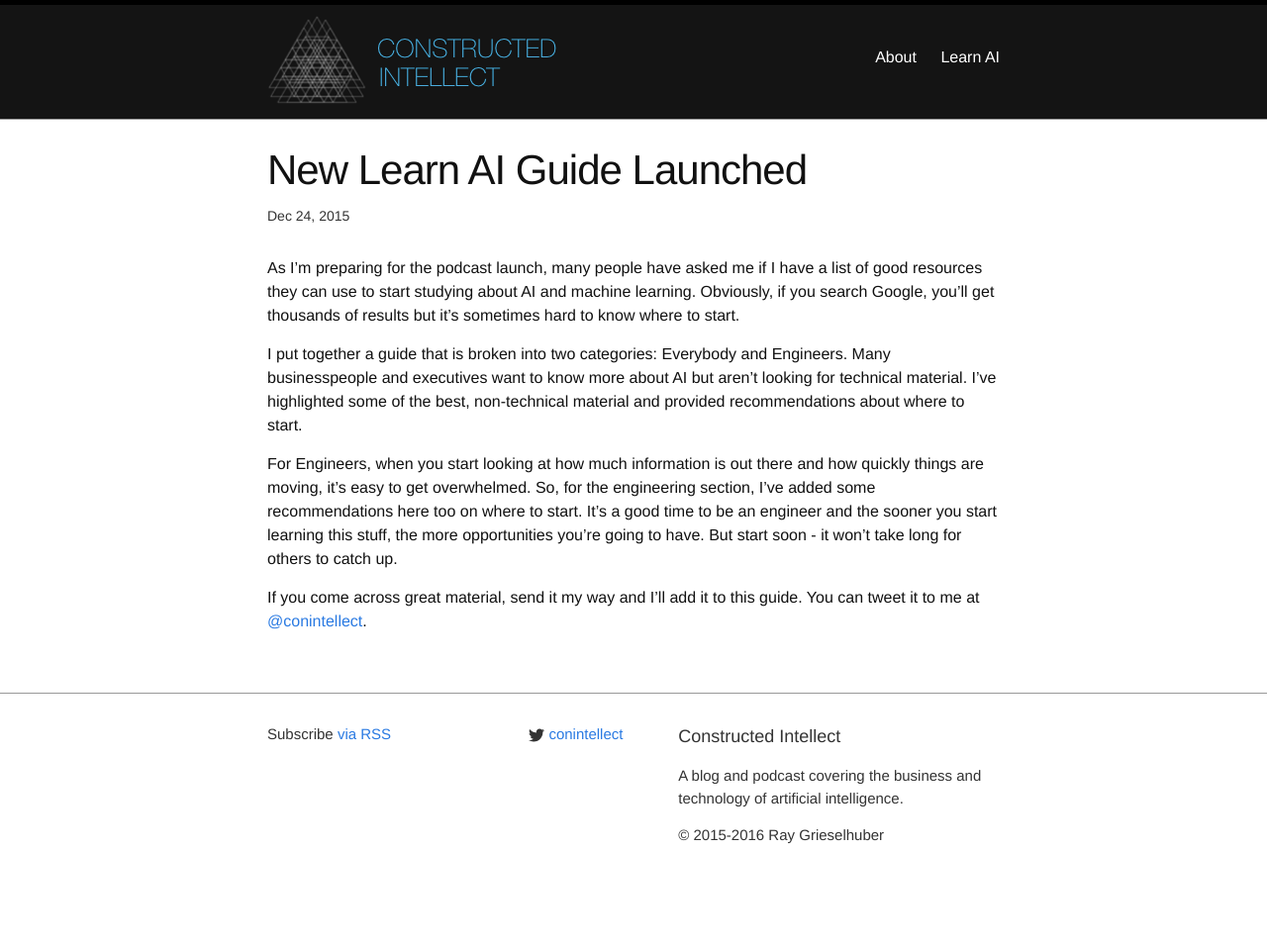
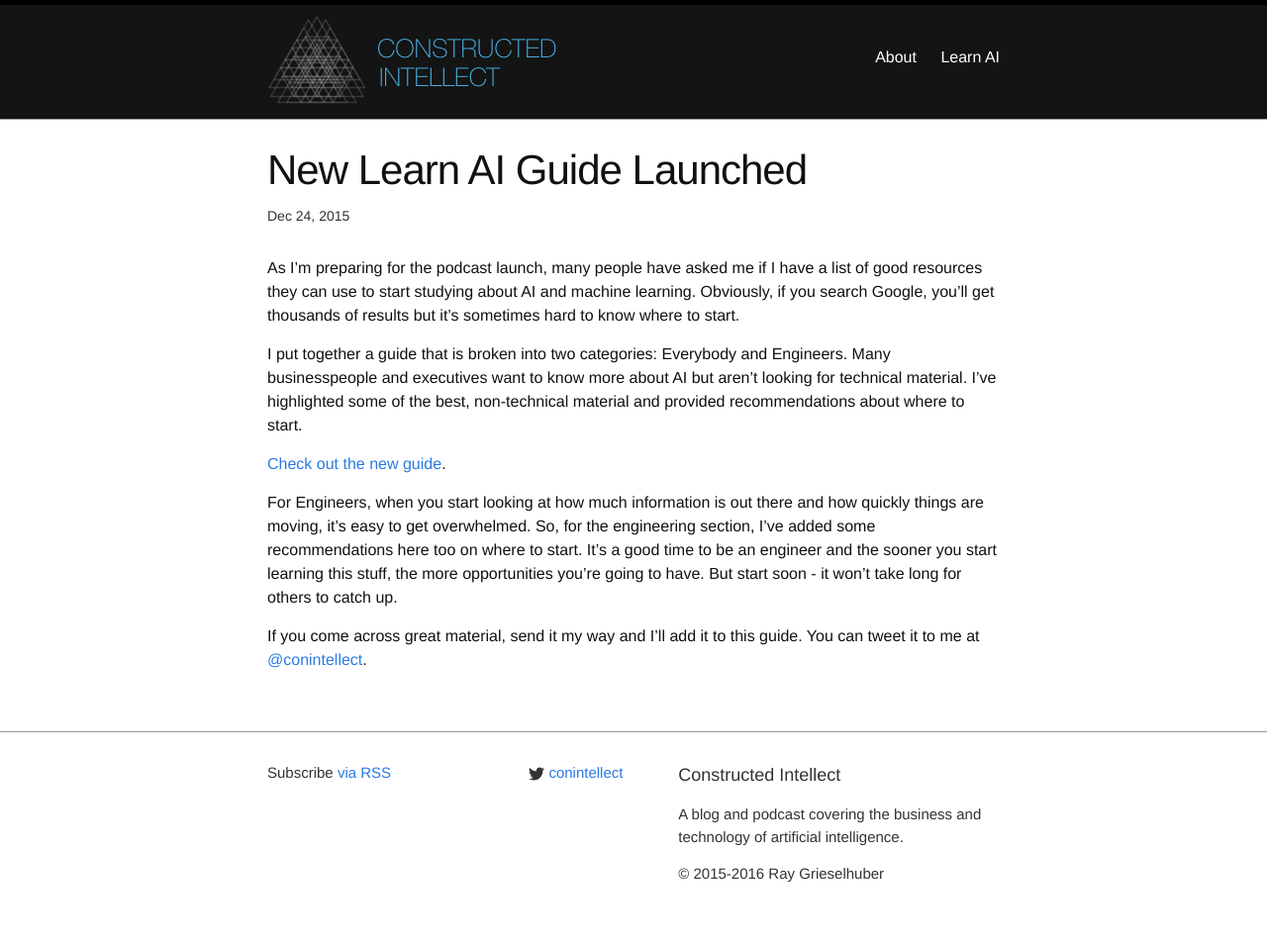
Before and after one commit to rgrieselhuber/constructed-intellect, a Jekyll site: the page built from _posts/2015-12-23-new-learn-ai-guide-launched.markdown, in a window 1280 px wide. Shown: the whole page at 99% size. Built offline with Jekyll 4.4.1, drawn with Linux system fonts in a browser that asks for light colours; before the commit the page ends 916 px from its top, so only the background shows below that.

Commit message:
updated blog post

```diff
--- a/_posts/2015-12-23-new-learn-ai-guide-launched.markdown
+++ b/_posts/2015-12-23-new-learn-ai-guide-launched.markdown
@@ -9,6 +9,8 @@ As I'm preparing for the podcast launch, many people have asked me if I have a l
 
 I put together a guide that is broken into two categories: Everybody and Engineers. Many businesspeople and executives want to know more about AI but aren't looking for technical material. I've highlighted some of the best, non-technical material and provided recommendations about where to start.
 
+[Check out the new guide](/learning-ai-resources-links-courses/).
+
 For Engineers, when you start looking at how much information is out there and how quickly things are moving, it's easy to get overwhelmed. So, for the engineering section, I've added some recommendations here too on where to start. It's a good time to be an engineer and the sooner you start learning this stuff, the more opportunities you're going to have. But start soon - it won't take long for others to catch up.
 
 If you come across great material, send it my way and I'll add it to this guide. You can tweet it to me at [@conintellect](http://www.twitter.com/conintellect).
```
